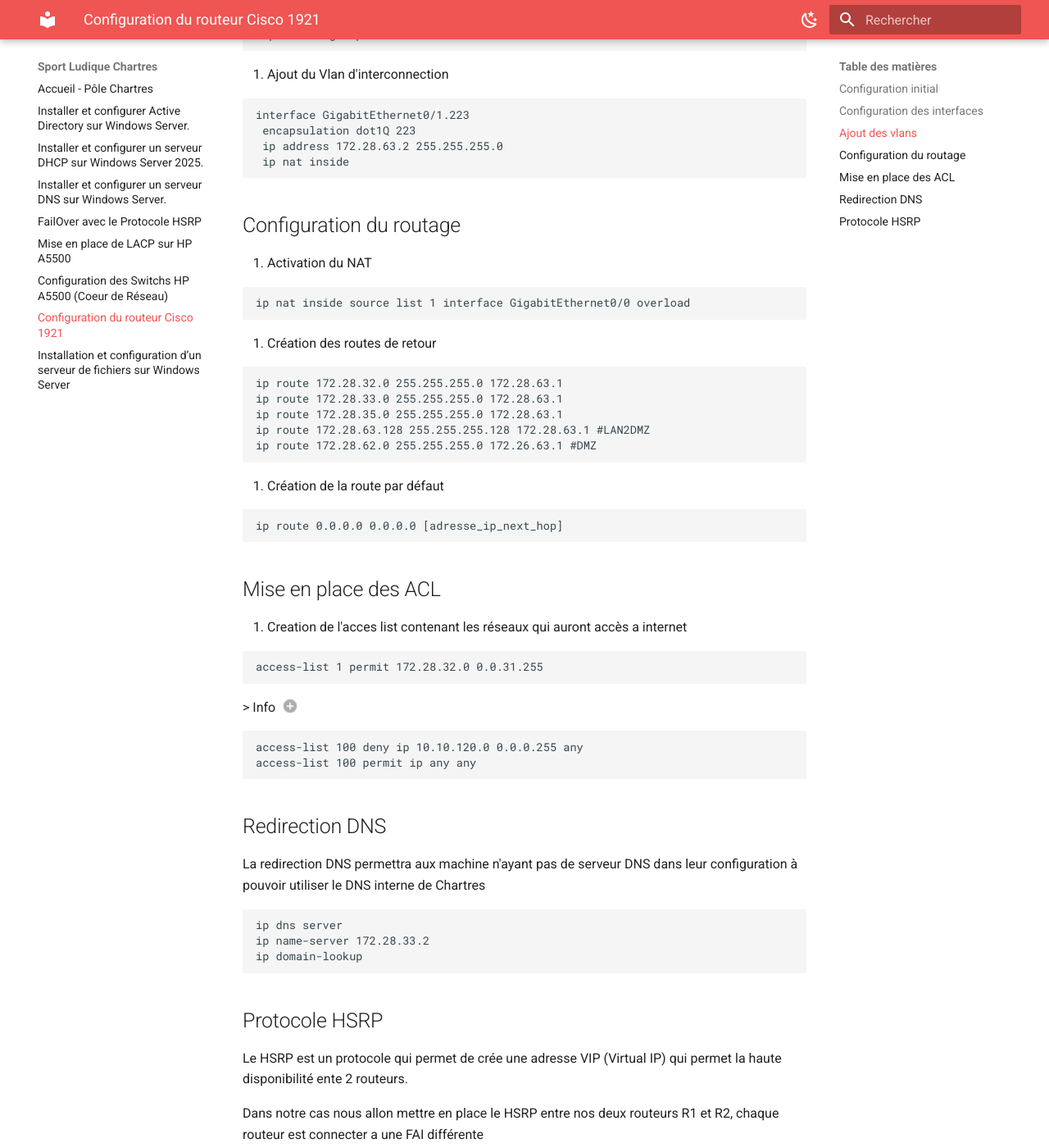
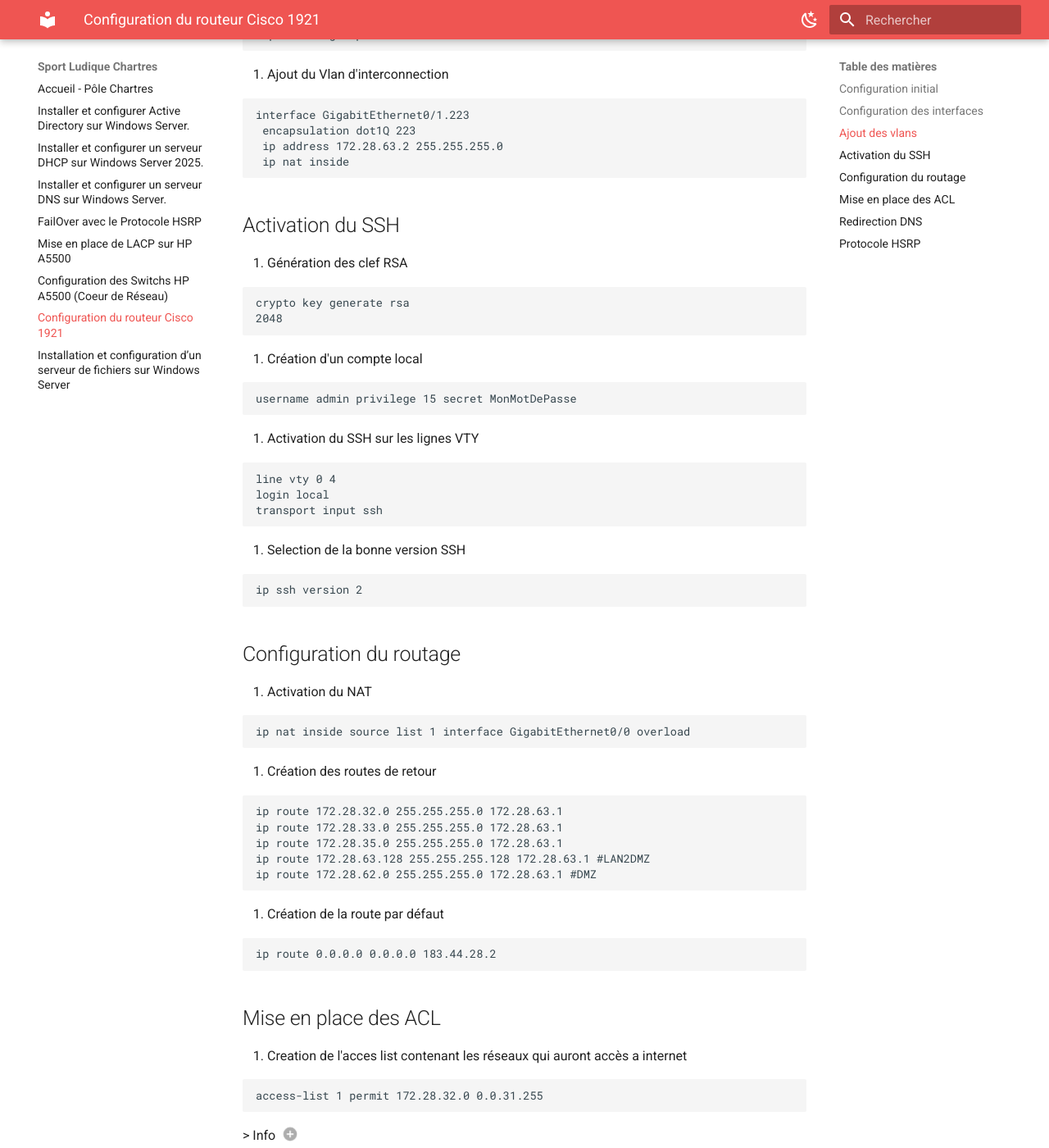
Before and after one commit to Sym-0ne/sport-ludique-Chartres, an MkDocs documentation site: the page built from docs/routeur.md, in a window 1280 px wide and 1400 px high, scrolled down 1181 px. Shown: the whole window at 82% size. Built offline with MkDocs 1.6.1 and Material for MkDocs 9.7.7, drawn with Linux system fonts in a browser that asks for light colours.

Commit message:
maj doc routeur

````diff
--- a/docs/routeur.md
+++ b/docs/routeur.md
@@ -52,6 +52,26 @@
  ip address 172.28.63.2 255.255.255.0
  ip nat inside
 ```
+## Activation du SSH
+1. Génération des clef RSA
+```
+crypto key generate rsa
+2048
+```
+2. Création d'un compte local
+```
+username admin privilege 15 secret MonMotDePasse
+```
+3. Activation du SSH sur les lignes VTY
+```
+line vty 0 4
+login local
+transport input ssh
+```
+4. Selection de la bonne version SSH
+```
+ip ssh version 2
+```
 ## Configuration du routage
 
 1. Activation du NAT
@@ -64,11 +84,11 @@
 ip route 172.28.33.0 255.255.255.0 172.28.63.1
 ip route 172.28.35.0 255.255.255.0 172.28.63.1
 ip route 172.28.63.128 255.255.255.128 172.28.63.1 #LAN2DMZ
-ip route 172.28.62.0 255.255.255.0 172.26.63.1 #DMZ
+ip route 172.28.62.0 255.255.255.0 172.28.63.1 #DMZ
 ```
 3. Création de la route par défaut
 ```
-ip route 0.0.0.0 0.0.0.0 [adresse_ip_next_hop]
+ip route 0.0.0.0 0.0.0.0 183.44.28.2
 ```
 
 ## Mise en place des ACL
````
